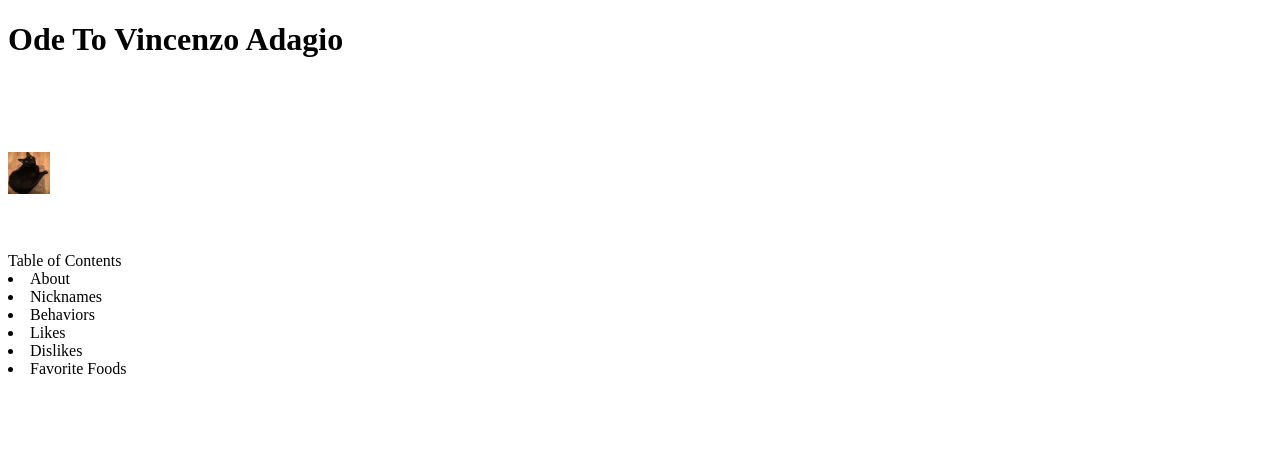
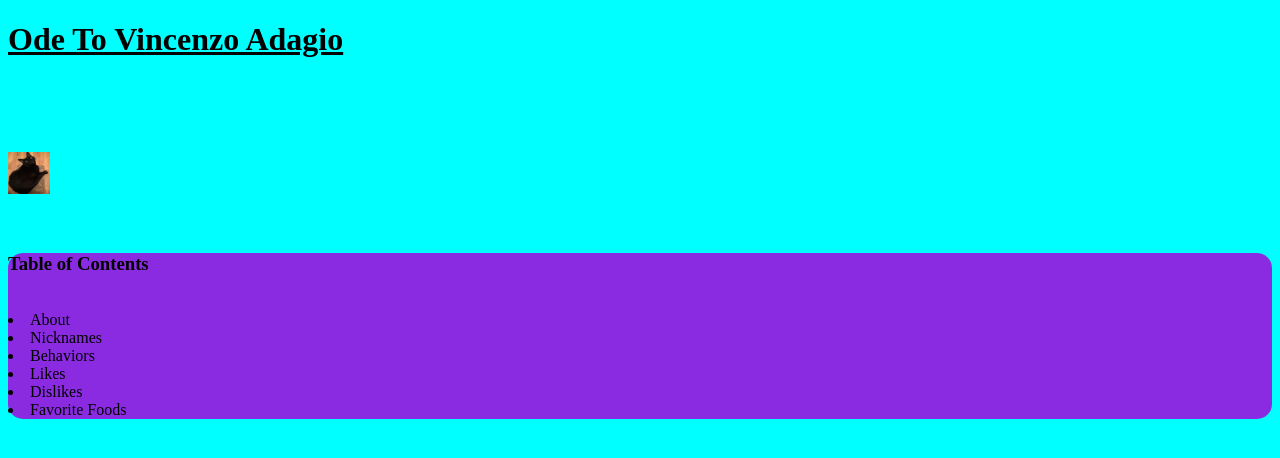
Before and after one commit to geekdeluxe/Ode-to-Vincenzo-Adagio-, a plain HTML site: page index.html in a window 1280 px wide. Drawn offline with Linux system fonts and the light colour scheme.

Commit message:
Added CSS file

```diff
--- a/index.html
+++ b/index.html
@@ -1,6 +1,7 @@
 <!DOCTYPE html>
 <html lang="en">
 <head>
+    <link rel="stylesheet" href="style.css"/>
     <meta charset="UTF-8">
     <meta http-equiv="X-UA-Compatible" content="IE=edge">
     <meta name="viewport" content="width=device-width, initial-scale=1.0">
@@ -16,7 +17,7 @@
 <br />
 <br />
 <br />
-<br
+<div>
 <h3>Table of Contents</h3>
 <br />
 <li>About</li>
@@ -26,6 +27,6 @@
 <li>Dislikes</li>
 <li>Favorite Foods</li>
 </li>
-
+</div>
 </body>
 </html>
--- a/style.css
+++ b/style.css
@@ -0,0 +1,11 @@
+h1 {
+    text-decoration-line: underline;
+}
+body {
+    background-color: aqua;
+
+}
+div{
+    background-color: blueviolet;
+    border-radius: 15px;
+}
```
